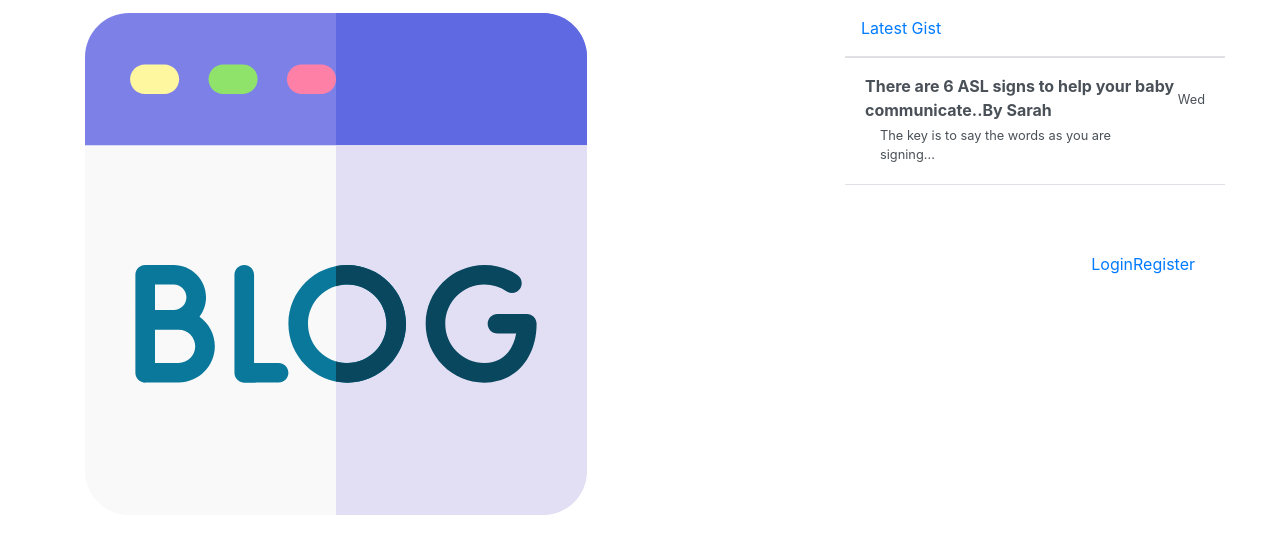
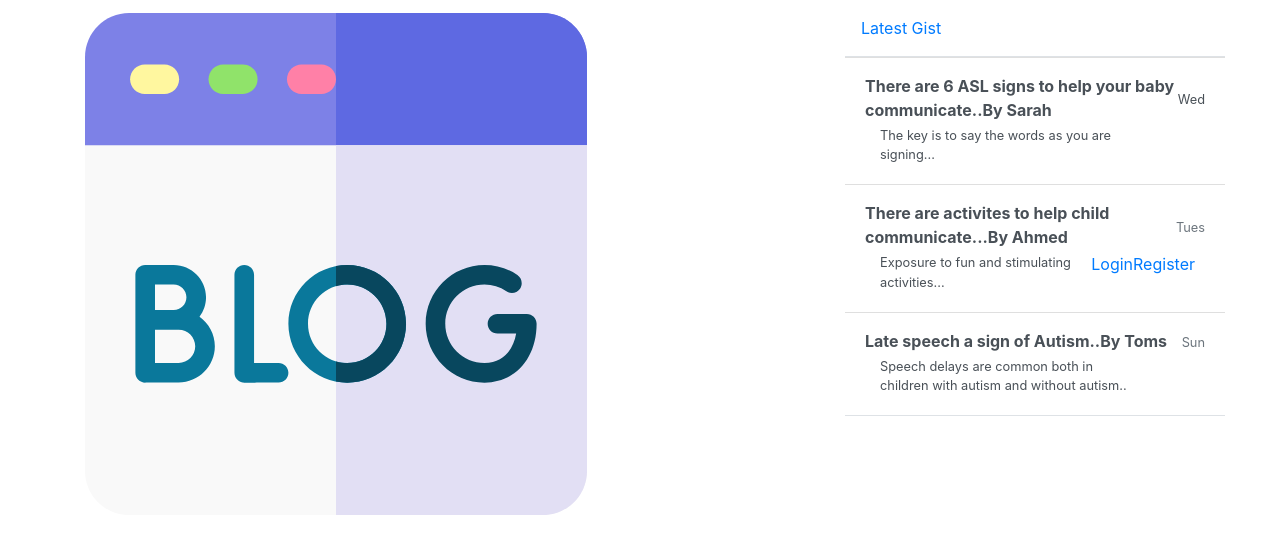
Before and after one commit to Menna-Shamloul/Django_speechblog, a Django app: page / in a window 1280 px wide. Shown: the top 554 px of the page. Run offline with Django 4.2, Linux system fonts and the light colour scheme; some libraries are stand-ins or nearby versions.

Commit message:
add contents of sidbar and style it

```diff
--- a/blog/templates/blog/base.html
+++ b/blog/templates/blog/base.html
@@ -78,12 +78,26 @@
                             <span class="fs-5 fw-semibold" id="gist-btn">Latest Gist</span>
                         </a>
                         <div class="list-group list-group-flush border-bottom scrollarea">
-                            <a href="#" class="list-group-item list-group-item-action py-3 1h-tight" aria-current="true">
+                            <a href="#" class="list-group-item list-group-item-action py-3 lh-tight" aria-current="true">
                                 <div class="d-flex w-100 align-items-center justify-content-between">
                                     <strong class="mb-1">There are 6 ASL signs to help your baby communicate..By Sarah</strong>
                                     <small>Wed</small>
                                 </div>
                                 <div class="col-10 mb-1 small"> The key is to say the words as you are signing...</div>
+                            </a>
+                            <a href="#" class="list-group-item list-group-item-action py-3 lh-tight">
+                                <div class="d-flex w-100 align-items-center justify-content-between">
+                                    <strong class="mb-1">There are activites to help child communicate...By Ahmed</strong>
+                                    <small class="text-muted">Tues</small>
+                                </div>
+                                <div class="col-10 mb-1 small">Exposure to fun and stimulating activities...</div>
+                            </a>
+                            <a href="#" class="list-group-item list-group-item-action py-3 lh-tight">
+                                <div class="d-flex w-100 align-items-center justify-content-between">
+                                    <strong class="mb-1">Late speech a sign of Autism..By Toms</strong>
+                                    <small class="text-muted"> Sun</small>
+                                </div>
+                                <div class="col-10 mb-1 small">Speech delays are common both in children with autism and without autism..</div>
                             </a>
 
                         </div>
```
